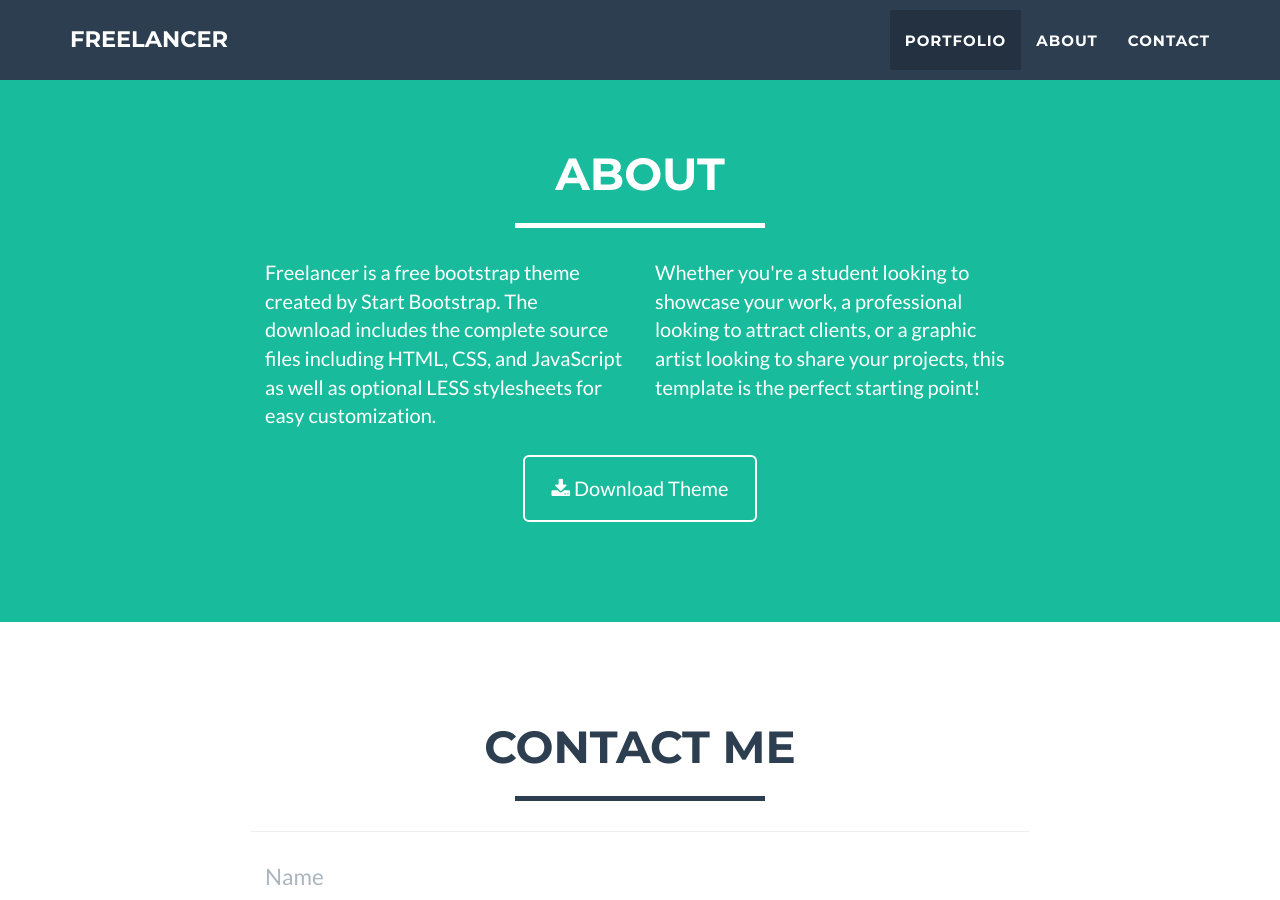
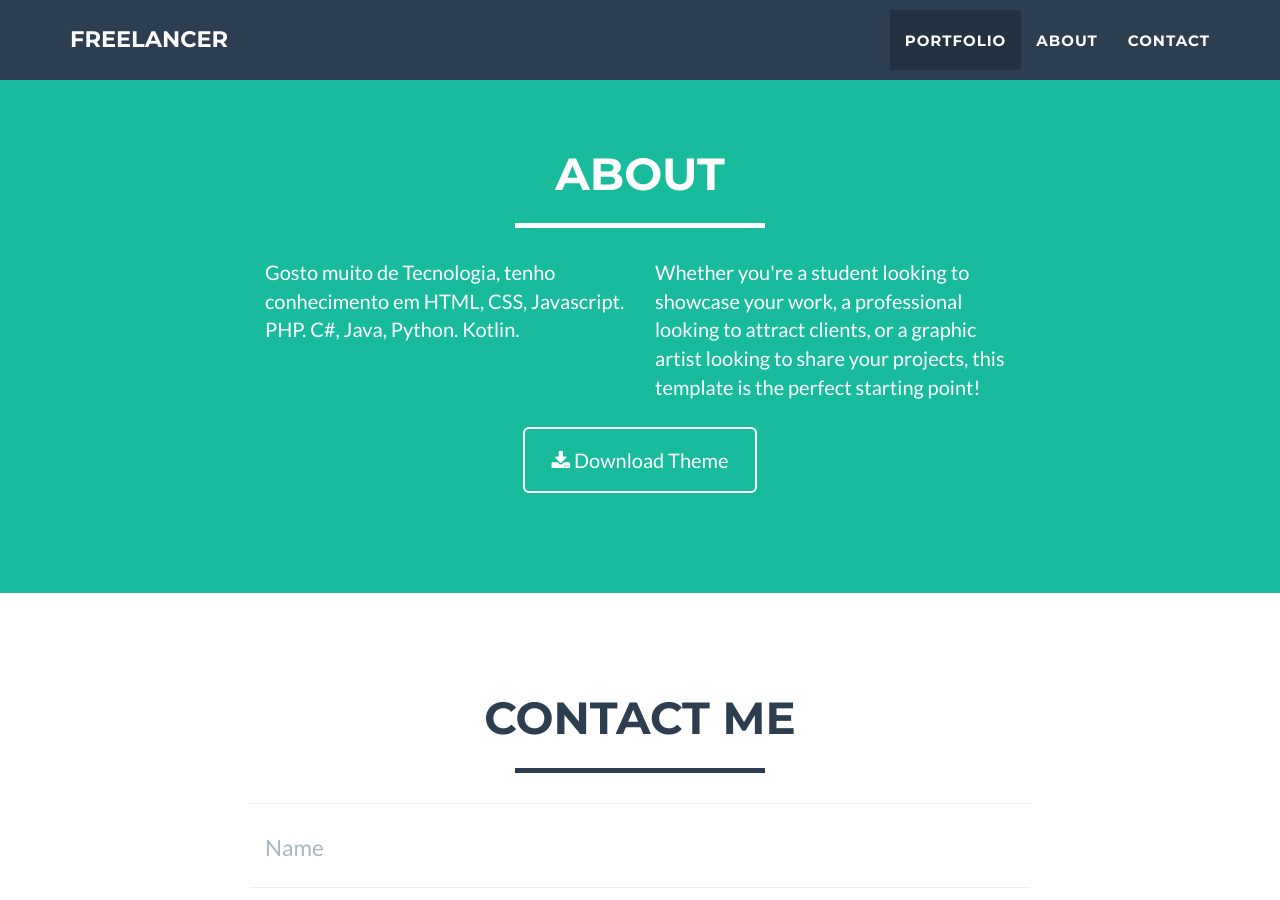
Before and after one commit to nilosiqueira/nilosiqueira.github.io, a Jekyll site: the page built from index.md, in a window 1280 px wide and 900 px high, scrolled down 1616 px. Built offline with Jekyll 4.4.1, drawn with Linux system fonts in a browser that asks for light colours.

Commit message:
Update about.html

```diff
--- a/_includes/about.html
+++ b/_includes/about.html
@@ -9,7 +9,7 @@
             </div>
             <div class="row">
                 <div class="col-lg-4 col-lg-offset-2">
-                    <p>Freelancer is a free bootstrap theme created by Start Bootstrap. The download includes the complete source files including HTML, CSS, and JavaScript as well as optional LESS stylesheets for easy customization.</p>
+                    <p>Gosto muito de Tecnologia, tenho conhecimento em HTML, CSS, Javascript. PHP. C#, Java, Python. Kotlin.</p>
                 </div>
                 <div class="col-lg-4">
                     <p>Whether you're a student looking to showcase your work, a professional looking to attract clients, or a graphic artist looking to share your projects, this template is the perfect starting point! </p>
```
